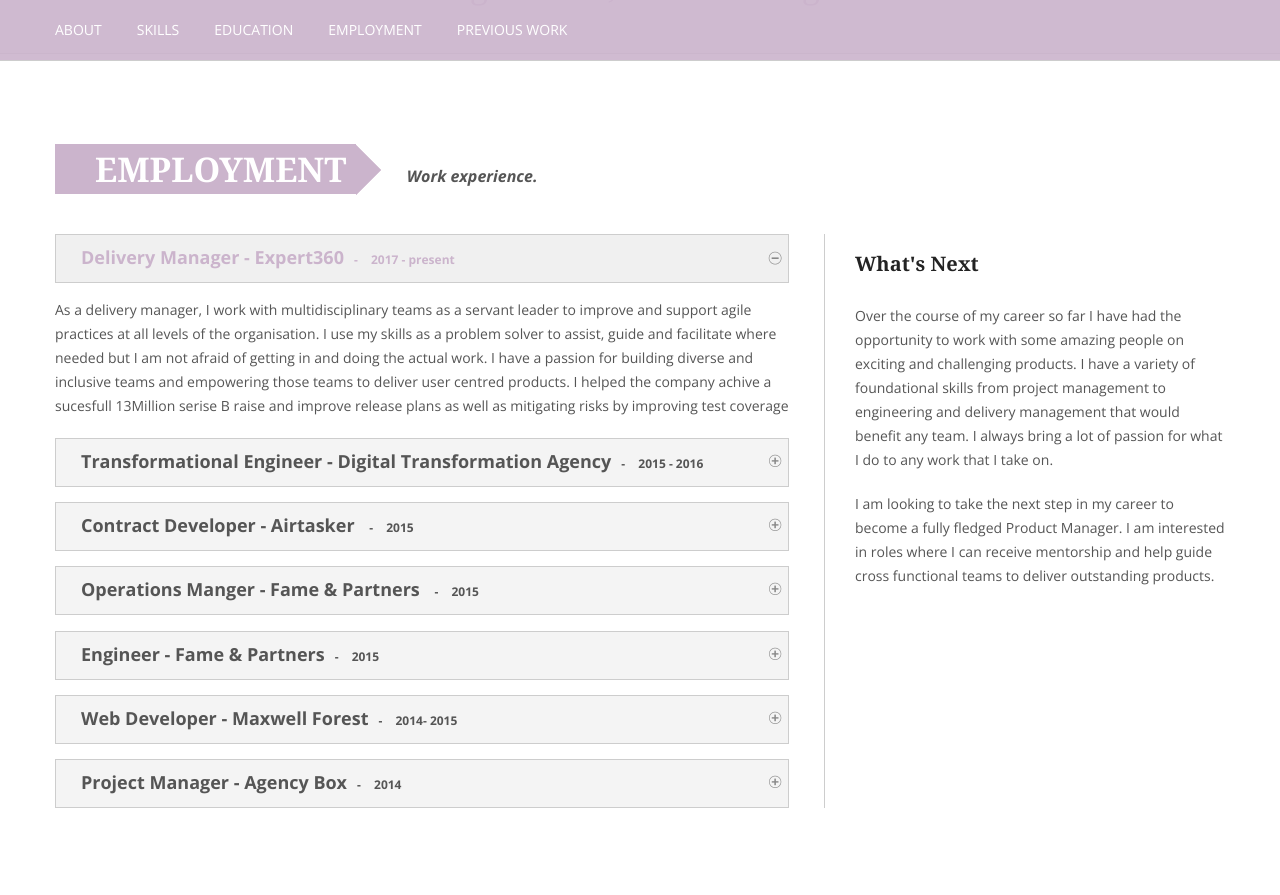
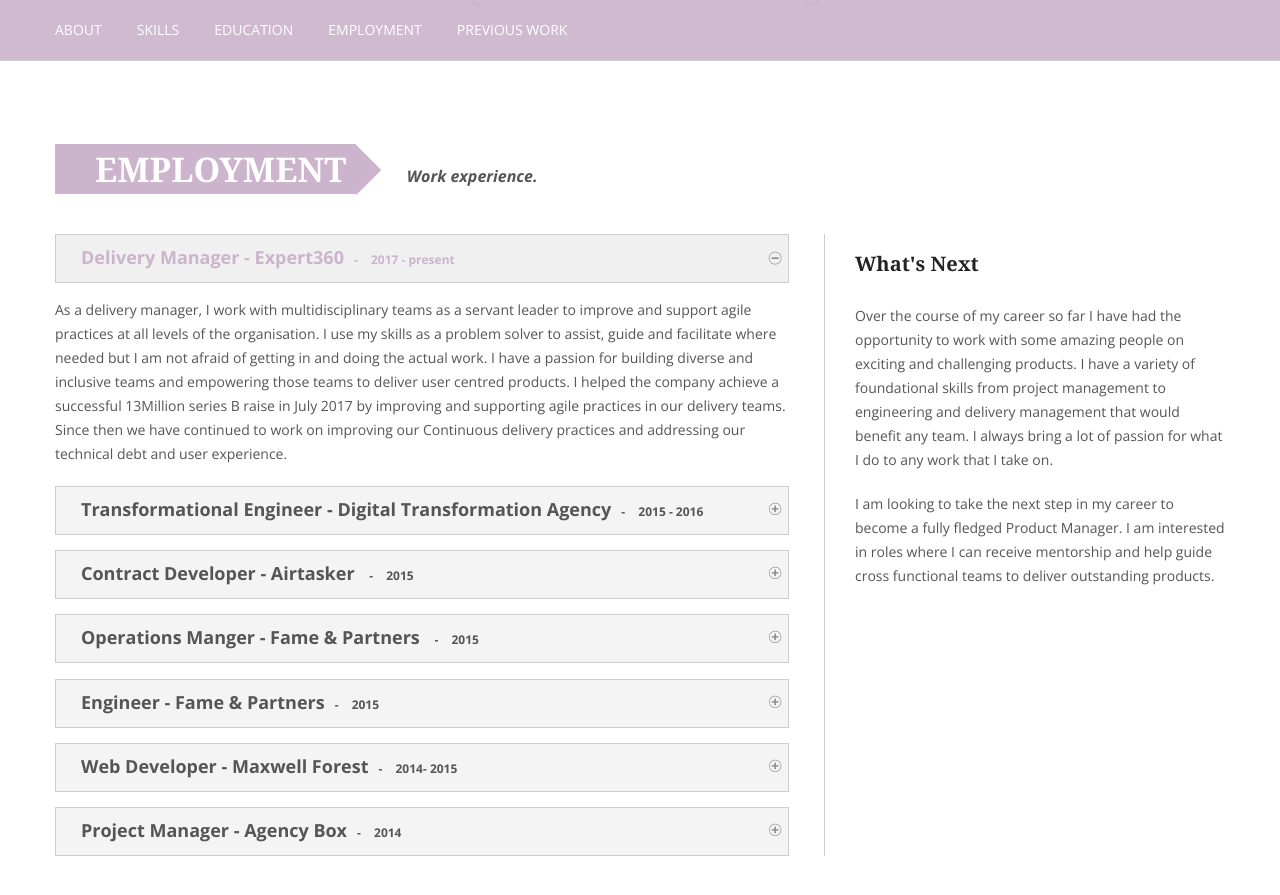
Before and after one commit to catherine-jones/catherine-jones.github.io, a Jekyll site: the page index.html, which Jekyll copies as it is, in a window 1280 px wide and 900 px high, scrolled down 1150 px. Shown: the top 895 px of the window. Built offline with Jekyll 4.4.1, drawn with Linux system fonts in a browser that asks for light colours; nearby versions of some CDN libraries; comment, search, counter and statistics services are not loaded.

Commit message:
fix a few more gramatical errors

```diff
--- a/index.html
+++ b/index.html
@@ -150,35 +150,35 @@
                 <div class="border_right">
                   <div class="accordion-trigger">Delivery Manager - Expert360<span>- </span><span> 2017 - present</span></div>
                  <div class="accordion-container">
-                     <p>As a delivery manager, I  work with multidisciplinary teams as a servant leader to improve and support agile practices at all levels of the organisation. I use my skills as a problem solver to assist, guide and facilitate where needed but I am not afraid of getting in and doing the actual work. I have a passion for building diverse and inclusive teams and empowering those teams to deliver user centred products. I helped the company achive a sucesfull 13Million serise B raise and improve release plans as well as mitigating risks by improving test coverage</p>
+                     <p>As a delivery manager, I work with multidisciplinary teams as a servant leader to improve and support agile practices at all levels of the organisation. I use my skills as a problem solver to assist, guide and facilitate where needed but I am not afraid of getting in and doing the actual work. I have a passion for building diverse and inclusive teams and empowering those teams to deliver user centred products. I helped the company achieve a successful 13Million series B raise in July 2017 by improving and supporting agile practices in our delivery teams. Since then we have continued to work on improving our Continuous delivery practices and addressing our technical debt and user experience. </p>
                  </div>
                     <div class="accordion-trigger">Transformational Engineer - Digital Transformation Agency<span>- </span><span> 2015 - 2016</span></div>
                    <div class="accordion-container">
-                       <p>As a Transformational Engineer at the DTA I have helped rapidly prototype complex applications based on user needs. After validating our prototype I have also assisted in creating usable semantic and accessible front end interfaces whilst working in cross functional agile teams. I ran regular knowledge sharing workshops on basic coding techniques, security and commonly used products such as GitHub to improve collaboration between technical and non technical team members. I assisted in implementing a design guide approach to Government services. I helped run the DTA's technology guild which brings our entire technology team together fortnightly to share knowledge and address the technology issues in government.</p>
+                       <p>As a Transformational Engineer at the DTA, I have helped prototype complex applications rapidly based on user needs. After validating and quickly iterating on our prototype, I have created usable, semantic and accessible front end interfaces while working in cross functional agile teams. I ran regular knowledge sharing workshops on basic coding techniques, security and commonly used products such as GitHub to improve collaboration between technical and non-technical team members. I assisted in implementing a design guide approach to Government services. I helped run the DTA's technology guild which brings our entire technology team together fortnightly to share knowledge and address the technology issues in government.</p>
                    </div>
                    <div class="accordion-trigger">Contract Developer - Airtasker <span>- </span><span>2015</span></div>
                 <div class="accordion-container">
-                  <p>As a short term contractor at Airtasker I assisted with the rebranding of their website in 2015. This project involved working on an existing React.js application to restructure the layout and write new style sheets. Working alongside the creative director and Design team I quickly interpreted and implemented modular and responsive deigns.</p>
+                  <p>As a short term contractor at Airtasker, I assisted with the rebranding of their website in 2015. This project involved working on an existing React.js application to restructure the layout and write new maintainable style sheets. Working alongside the creative director and Design team, I quickly interpreted and implemented modular and responsive designs to meeting a tight launch deadline.</p>
                 </div>
                    <div class="accordion-trigger">Operations Manger - Fame &amp; Partners <span>- </span><span> 2015</span></div>
                   <div class="accordion-container">
-                      <p>As Operations Manager I am responsible for the day-to-day and strategic operations of the business. This includes defining staff KPI's, performance measures and management as well as managing commercial arrangements with 3rd party vendors for infrastructure and tooling. I assisted with providing the product team with consumer-based insights into evolving requirements to help guide the development process. In this role I have gained experience in selecting, setting up, defining, documenting and communicating supporting toolsets in line with defined support processes. I have worked independently and under tight deadlines, to define priorities, analyse data and respond quickly when faced with new and complex tasks.</p>
+                      <p>As Operations Manager I was responsible for the day-to-day and strategic operations of the business. This included defining staff KPI's, performance measures and management as well as managing commercial arrangements with 3rd party vendors for infrastructure and tooling. I assisted with providing the product team with consumer-based insights into evolving requirements to help guide the development process. In this role I have gained experience in selecting, setting up, defining, documenting and communicating supporting toolsets in line with established support processes. I have worked independently and under tight deadlines, to determine priorities, analyse data and quickly respond when faced with new and complex tasks.</p>
                   </div>
 
                   <div class="clearfix"></div>
 
                   <div class="accordion-trigger">Engineer - Fame &amp; Partners<span>- </span><span>2015</span></div>
                   <div class="accordion-container">
-                      <p>As an Engineer for Fame &amp; Partners I was responsible for working alongside Design and UX in the implementation of a website redesign. I successfully managed tight deadlines and conflicting priorities to deliver a responsive e-commerce platform that allows the end user to choose customise and purchase their dream special event dress.  My dedication and passion for the business and the people involved saw me promoted to Operations Manager in May 2015.</p>
+                      <p>As an Engineer for Fame &amp; Partners I was responsible for working alongside Design, UX and our CTO in the implementation of a website redesign. I successfully managed tight deadlines and conflicting priorities to deliver a responsive e-commerce platform that allows the end user to choose to customise and purchase their dream special event dress. I worked closely with marketing on supporting them with promotional landing pages which helped us to delivery month on month growth in revenue.  My dedication and passion for the business and the people involved saw me promoted to Operations Manager in May 2015.</p>
                   </div>
 
                   <div class="accordion-trigger">Web Developer - Maxwell Forest<span>- </span><span>2014- 2015</span></div>
                   <div class="accordion-container">
-                      <p>As a Web Developer at Maxwell Forest I worked closely with our design team and senior Engineers to develop beautiful, functional and responsive web interfaces that promoted our brand and products. During this time I gained valuable skills in responsive web development, expanded my experience with jQuery, CoffeeScript, SASS, Ruby and Rails and learnt about product development.</p>
+                      <p>As a Web Developer at Maxwell Forest, I worked closely with our design team and senior Engineers to develop beautiful, functional and responsive web interfaces that promoted our brand and products. During this time I gained valuable skills in responsive web development, expanded my experience with jQuery, CoffeeScript, SASS, Ruby and Rails and learnt about product development.</p>
                   </div>
                   <div class="accordion-trigger">Project Manager - Agency Box<span>- </span><span>2014</span></div>
                   <div class="accordion-container">
-                      <p>As a Project Manager at Agency Box I liaised with clients to establish their needs and exceed their expectations. I worked alongside our team of developers and designers to skin our products and meet fast turn around times.</p>
+                      <p>As a Project Manager at Agency Box, I liaised with clients to establish their needs and exceed their expectations. I worked alongside our team of developers and designers to skin our products and meet fast turn around times.</p>
                   </div>
               </div>
           </div>
@@ -239,17 +239,17 @@
 
               <div class="accordion-trigger">Ultimo TAFE <span>- </span><span>Diploma of Website Technologies 2012 - 2013</span></div>
               <div class="accordion-container">
-                <p>Through out this course I learnt how to design and build databases and integrate them into websites. We worked alongside real world clients to establish their needs, recommend and implement technical solutions to solve business problems.This course gave me my foundational skills in programming using PHP, SQL, jQuery, HTML and CSS. I also gained an understanding of project management and basic industry business practices.</p>
+                <p>Through out this course, I learnt how to design and build databases and integrate them into websites. We worked alongside real world clients to establish their needs, recommend and implement technical solutions to solve business problems.This course gave me my foundational skills in programming using PHP, SQL, jQuery, HTML and CSS. I also gained an understanding of project management and basic industry business practices.</p>
               </div>
 
               <div class="accordion-trigger">OTEN<span>- </span><span>Certificate IV Marketing 2012</span></div>
               <div class="accordion-container">
-                <p>To better understand the business decisions behind development work I took an online Marketing course during which I learnt about communicating the value of products, market segmentation and consumer behaviour. This adds value to my development work as I have a better understanding of the businesses, service and products that I work on.</p>
+                <p>To better understand the business decisions behind development work I took an online Marketing course during which I learnt about communicating the value of products, market segmentation and consumer behaviour. Since my completion of this course, I can work in close collaboration with all aspects of a business to better define and drive objectives.</p>
               </div>
 
               <div class="accordion-trigger">NSI TAFE<span>- </span><span>Certificate IV Multimedia Design 2012</span></div>
               <div class="accordion-container">
-                <p>During this course I improved upon my technical skills in Photoshop and Illustrator whilst adding skills in video editing, photography, 3D modelling, animation and interface design. My Final project 'A Disney Nightmare' incorporated 3D modelling, animation, videography and soundscapes and won me the High Achiever Award. It was also featured at the Manly Art Gallery and Museum.</p>
+                <p>During this course, I improved upon my technical skills in Photoshop and Illustrator while adding skills in video editing, photography, 3D modelling, animation and interface design. My Final project 'A Disney Nightmare' incorporated 3D modelling, animation, videography and soundscapes and won me the High Achiever Award. It was also featured at the Manly Art Gallery and Museum.</p>
               </div>
             </div>
           </div>
```
